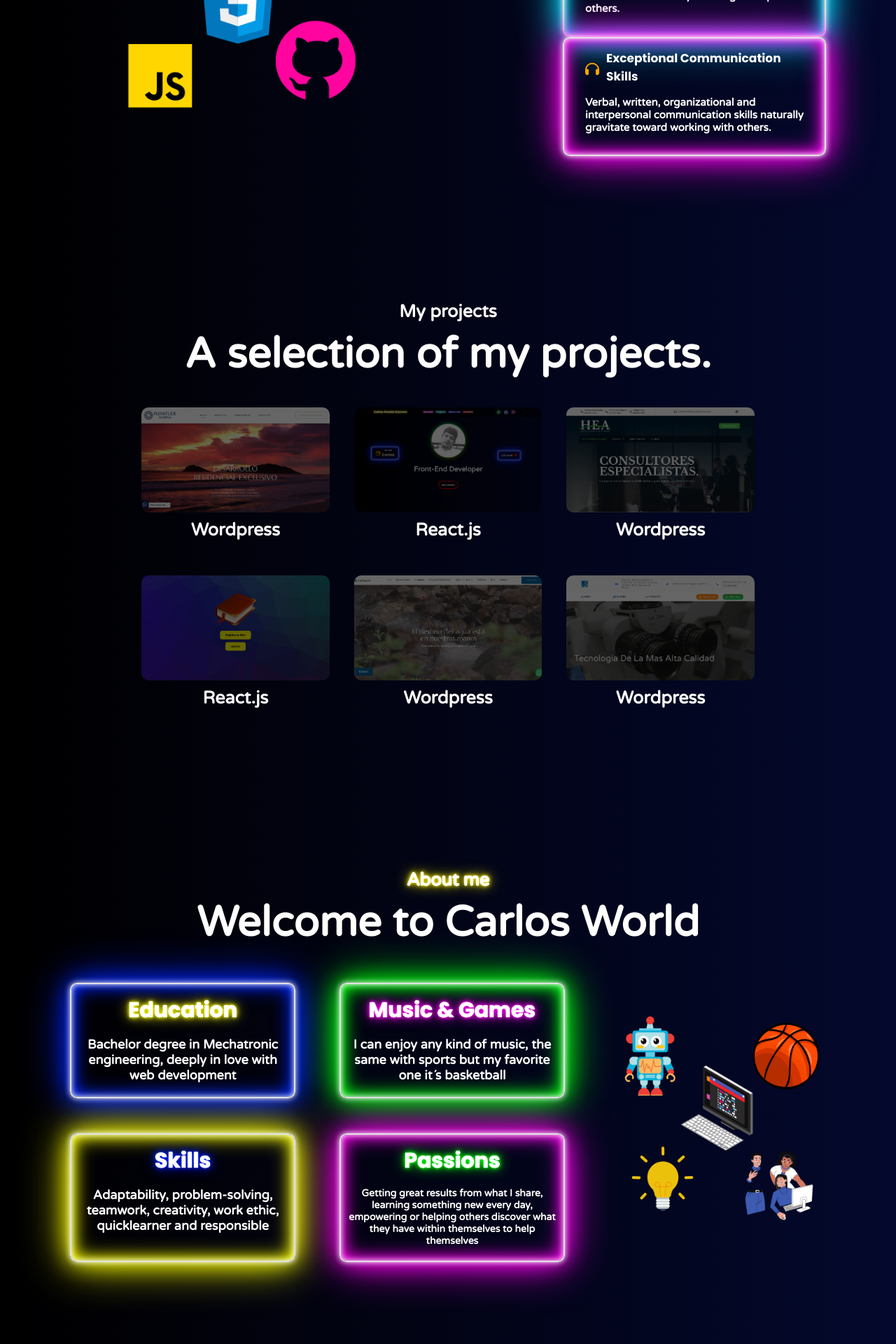
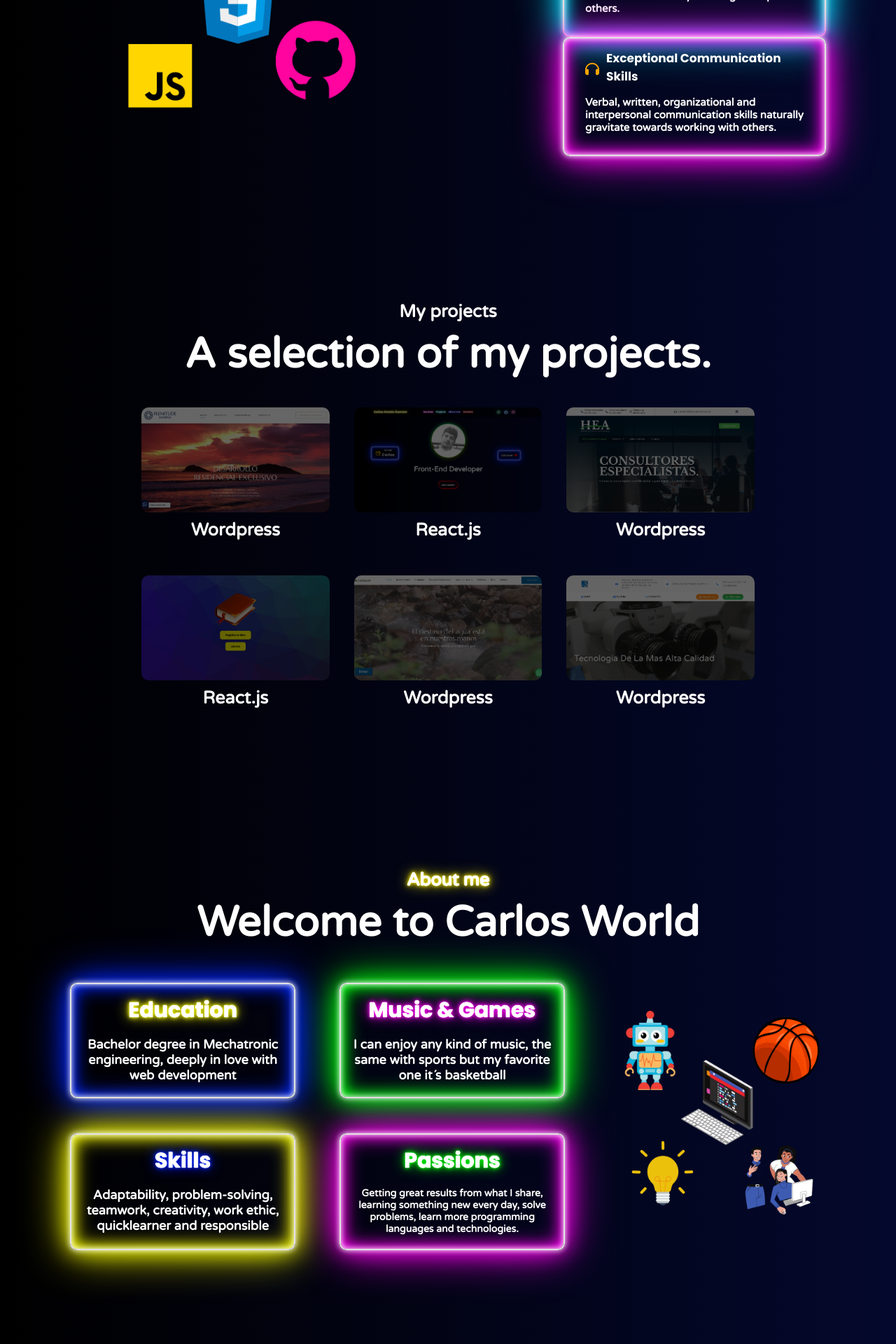
Before and after one commit to carreguz13/carlosarreola, a React (Create React App) app: page / in a window 1280 px wide. Shown: the part 1200-3120 px from the top of the page at 70% size. Built offline with nearby package versions, Linux system fonts and the light colour scheme.

Commit message:
last changes on portfolio

```diff
--- a/src/components/Aboutme/Aboutme.jsx
+++ b/src/components/Aboutme/Aboutme.jsx
@@ -31,7 +31,8 @@ function Aboutme() {
     </div>
 <div className='box4'>
     <h3>Passions</h3>
-    <p>Getting great results from what I share, learning something new every day, empowering or helping others discover what they have within themselves to help themselves</p>
+    <p>Getting great results from what I share, learning something new every
+         day, solve problems, learn more programming languages and technologies.</p>
     </div>
 
     </div>
--- a/src/components/Services/Services.jsx
+++ b/src/components/Services/Services.jsx
@@ -51,7 +51,7 @@ with team members and customers. Facilitating projects from concept to launch.</
         </div>
 
         <div className='down3' >
-          <p>Verbal, written, organizational and interpersonal communication skills naturally gravitate toward working with others. </p>
+          <p>Verbal, written, organizational and interpersonal communication skills naturally gravitate towards working with others. </p>
         </div>
         </div>
 
```
